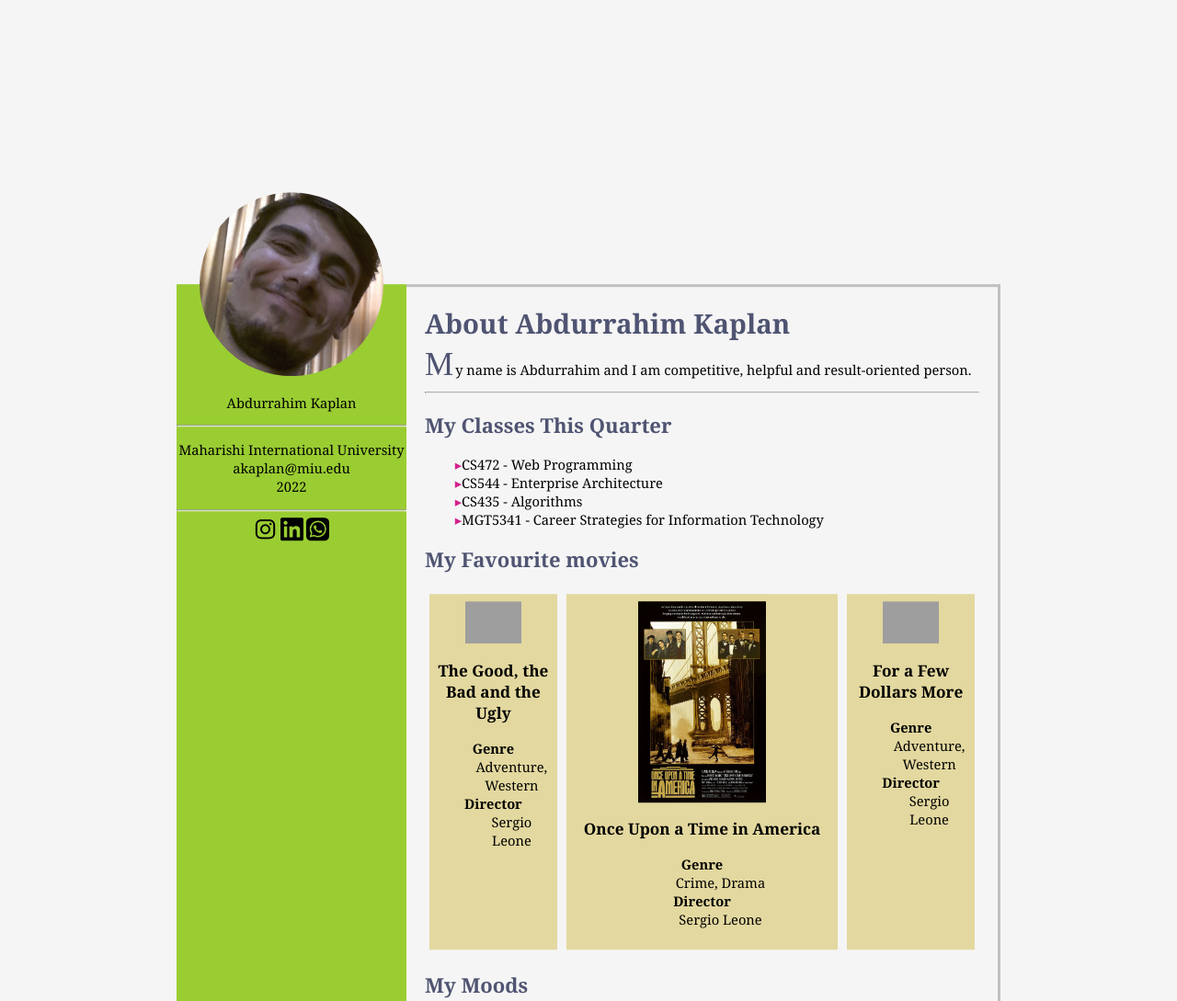
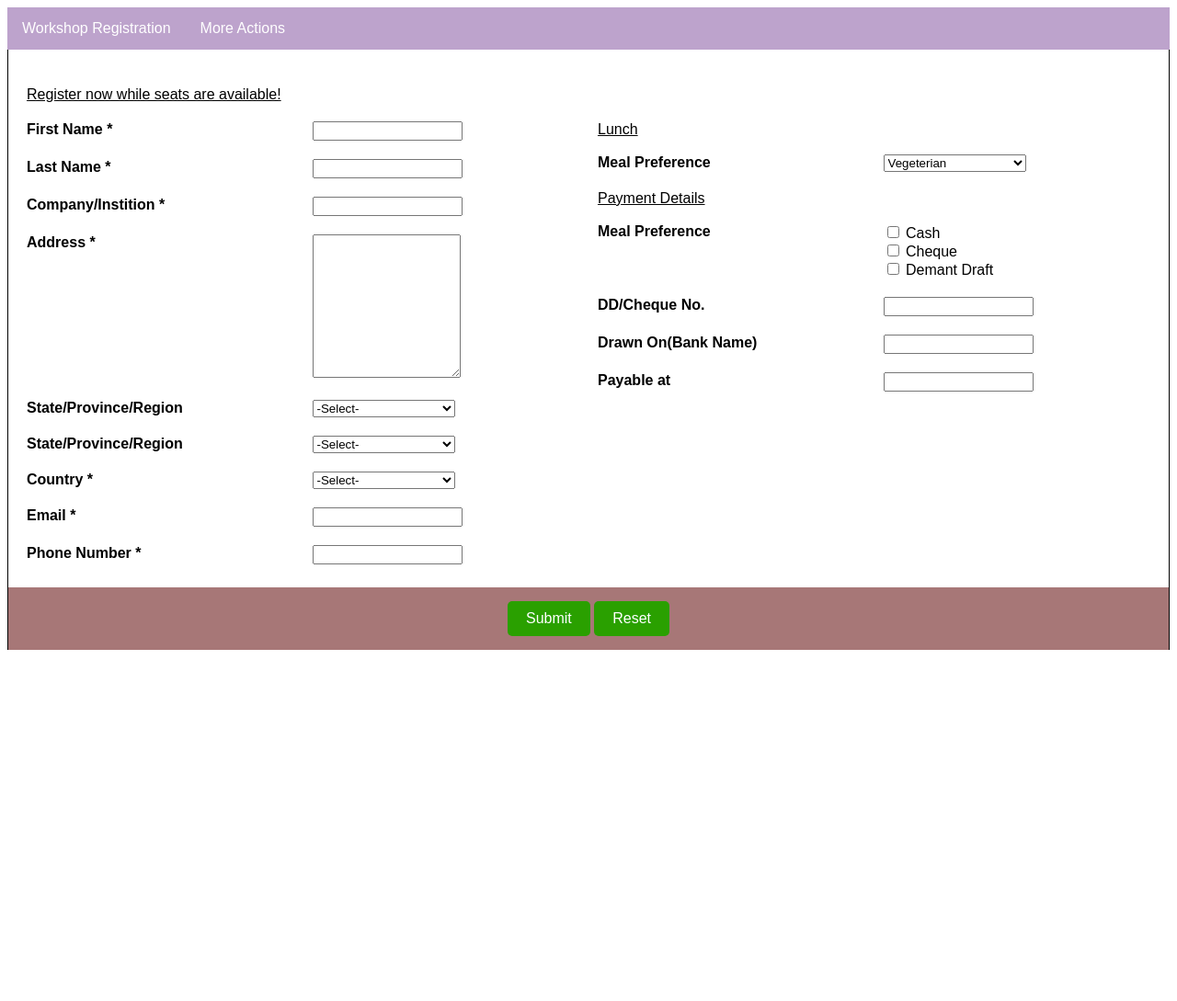
Before and after one commit to aKaplannn/wapLab4, a plain HTML site: page index.html in a window 1280 px wide. Shown: the top 1089 px of the page at 92% size. After the commit the page ends 800 px from the top, so only its background shows below. Drawn offline with Linux system fonts and the light colour scheme; grey boxes are pictures that could not be loaded.

Commit message:
Add files via upload

```diff
--- /dev/null
+++ b/index.css
@@ -0,0 +1,119 @@
+ul {
+    list-style-type: none;
+    margin: 0;
+    padding: 0;
+    overflow: hidden;
+    background-color: #BDA3CC;
+  }
+
+  li {
+    float: left;
+  }
+
+  li a {
+    display: block;
+    color: white;
+    text-align: center;
+    padding: 14px 16px;
+    text-decoration: none;
+  }
+
+  li a:hover {
+    background-color: #111;
+  }
+
+  li a:hover, .dropdown:hover .dropbtn {
+    background-color: gray;
+  }
+
+  li.dropdown {
+    display: inline-block;
+  }
+
+  .dropdown-content {
+    display: none;
+    position: absolute;
+    background-color: gray;
+    min-width: 160px;
+    box-shadow: 0px 8px 16px 0px rgba(0,0,0,0.2);
+    z-index: 1;
+  }
+
+  .dropdown-content a {
+    color: black;
+    padding: 12px 16px;
+    text-decoration: none;
+    display: block;
+    text-align: left;
+  }
+
+  .dropdown-content a:hover {background-color: gray;}
+
+  .dropdown:hover .dropdown-content {
+    display: block;
+  }
+
+
+
+  .left {
+    width: 25%;
+  }
+
+  .right {
+    width: 75%;
+  }
+
+  .row {
+    display: flex;
+  }
+
+  .form{
+    text-align: center;
+    align-items: center;
+  }
+  .submit{
+   align-items: center;
+   text-align: center;
+   margin-top: 25px;
+   padding-top: 15px;
+   padding-bottom: 15px;
+   background-color: #a77777;
+  }
+
+  .column {
+    flex: 50%;
+  }
+  .pt{
+      padding-top: 20px;
+  }
+
+  .button {
+    background-color: #2aa000;
+    border: none;
+    color: white;
+    padding: 10px 20px;
+    text-align: center;
+    border-radius: 5px;
+    text-decoration: none;
+    display: inline-block;
+    font-size: 16px;
+  }
+  .pl{
+    padding-left: 20px;
+   }
+
+   .pr{
+    padding-right: 20px;
+   }
+
+   .pb{
+    padding-bottom: 20px;
+   }
+
+  .field{
+      font-weight: bold;
+  }
+
+  .text-underline {
+    text-decoration: underline;
+  }
--- a/index.html
+++ b/index.html
@@ -1,121 +1,195 @@
 <!DOCTYPE html>
-<!--[if lt IE 7]>      <html class="no-js lt-ie9 lt-ie8 lt-ie7"> <![endif]-->
-<!--[if IE 7]>         <html class="no-js lt-ie9 lt-ie8"> <![endif]-->
-<!--[if IE 8]>         <html class="no-js lt-ie9"> <![endif]-->
-<!--[if gt IE 8]>      <html class="no-js"> <![endif]-->
-<html lang="en">
-
+<html>
 <head>
     <meta charset="utf-8">
+    <title>Assigment4</title>
+    <link rel="stylesheet" media="screen" href="index.css">
     <meta http-equiv="X-UA-Compatible" content="IE=edge">
-    <title>About Me - Abdurrahim Kaplan Personal Home Page</title>
-    <meta name="description" content="This page created for CS472 course. Abdurrahim Kaplan Lab and HW.">
-    <meta name="viewport" content="width=device-width, initial-scale=1">
-    <link rel="stylesheet" href="styleme.css">
+    <meta name="viewport" content="width=device-width, initial-scale=1.0">
+    <link rel="icon" href="./src/img/fav.png" sizes="16x16" />
 </head>
+<body style="font-family: Arial">
 
-<body>
-    <!--[if lt IE 7]>
-            <p class="browsehappy">You are using an <strong>outdated</strong> browser. Please <a href="#">upgrade your browser</a> to improve your experience.</p>
-        <![endif]-->
-    <div class="main-container">
-        <div class="personal-info">
-            <img class="avatar" src="photo.png" alt="profile pic"> <br>
-            <p class="name">Abdurrahim Kaplan</p>
-            <hr>
-            <p>
-                Maharishi International University<br> akaplan@miu.edu
-                <br> 2022
-            </p>
-            <hr>
-            <div class="social-media">
-                <a href="https://instagram.com/akaplan"><img src="icon-insta.png" alt="instagram icon"></a>
-                <a href="https://linkedin.com/in/akaplan"><img src="icon-linkedin.png" alt="icon linkedin"></a>
-                <a href="tel:+16418765432"><img src="icon-whatsapp.png" alt="whatspp icon"></a>
+<ul>
+  <li><a class="active" href="#home">Workshop Registration</a></li>
+  <li class="dropdown">
+    <a href="javascript:void(0)" class="dropbtn">More Actions </a>
+    <div class="dropdown-content">
+      <a href="#">a</a>
+      <a href="#">b</a>
+      <a href="#">c</a>
+      <a href="#">d</a>
     </div>
-            <div class="validator">
-                <a href="http://validator.w3.org/check?uri=referer" onclick="this.href='http://validator.w3.org/check?uri=' +
-       document.URL"><img src="http://www.w3.org/Icons/valid-xhtml10" alt="Valid XHTML!" height="31" width="88" /></a>
-                <a href="http://jigsaw.w3.org/css-validator/check/referer" onclick="this.href='https://jigsaw.w3.org/css-validator/validator?uri=' +
-       document.URL"><img style="border:0;width:88px;height:31px" src="http://jigsaw.w3.org/css-validator/images/vcss-blue" alt="Valid CSS!" /></a>
+  </li>
+
+</ul>
+
+<div  style="border:1px solid black; border-top: none; border-bottom: none;">
+<div class="row pt pl" ><label class="pt" style=" text-decoration: underline;">Register now while seats are available!</label></div>
+<form >
+
+<div class="row pt pl"   >
+
+
+        <div class="column " >
+            <div class="row">
+                <div class="column ">
+                    <label class="field pr">First Name *</label>
+                </div>
+                <div class="column ">
+                    <input type="text"  style="width: 50%;" name="first_name" />
                 </div>
             </div>
-        <div class="about-me">
-            <div class="detail">
-                <h1>About Abdurrahim Kaplan</h1>
-                <p>
-                    My name is Abdurrahim and I am competitive, helpful and result-oriented person.
-                </p>
-                <hr>
-                <h2>My Classes This Quarter</h2>
-                <ul>
-                    <li> CS472 - Web Programming</li>
-                    <li> CS544 - Enterprise Architecture</li>
-                    <li> CS435 - Algorithms</li>
-                    <li> MGT5341 - Career Strategies for Information Technology</li>
-                </ul>
-                <h2>My Favourite movies</h2>
-                <div class="mk-blocks">
-                    <div class="mk-block">
-                        <a href="https://www.imdb.com/title/tt1130884/"> <img class="center" src="gbu.jpg" alt="gbu" width="150"></a>
-                        <div class="movie-details">
-                            <h3>The Good, the Bad and the Ugly</h3>
-                            <dl>
-                                <dt>Genre</dt>
-                                <dd>Adventure, Western</dd>
-                                <dt>Director</dt>
-                                <dd>Sergio Leone</dd>
-                            </dl>
+
+            <div class="row pt">
+                <div class="column ">
+                    <label class="field pr">Last Name *</label>
+                </div>
+                <div class="column ">
+                    <input type="text" style="width: 50%;"  name="last_name" />
                 </div>
             </div>
-                    <div class="mk-block">
-                        <a href="https://www.imdb.com/title/tt7286456/"> <img class="center" src="ouatia.jpg" alt="ouatia" width="150"></a>
-                        <div class="movie-details">
-                            <h3>Once Upon a Time in America</h3>
-                            <dl>
-                                <dt>Genre</dt>
-                                <dd>Crime, Drama</dd>
-                                <dt>Director</dt>
-                                <dd>Sergio Leone</dd>
-                            </dl>
+
+            <div class="row pt">
+                <div class="column ">
+                    <label class="field pr">Company/Instition *</label>
+                </div>
+                <div class="column ">
+                    <input type="text" style="width: 50%;"  name="company" />
                 </div>
             </div>
-                    <div class="mk-block">
-                        <a href="https://www.imdb.com/title/tt2582802/"> <img class="center" src="fafdm.jpg" alt="fafdm" width="150"></a>
-                        <div class="movie-details">
-                            <h3>For a Few Dollars More</h3>
-                            <dl>
-                                <dt>Genre</dt>
-                                <dd>Adventure, Western</dd>
-                                <dt>Director</dt>
-                                <dd>Sergio Leone</dd>
-                            </dl>
+
+            <div class="row pt">
+                <div class="column">
+                    <label class="field ">Address *</label>
+                </div>
+                <div class="column ">
+                    <textarea style="width: 50%;" rows="10">
+
+                    </textarea>
                 </div>
             </div>
+
+            <div class="row pt">
+                <div class="column ">
+                    <label class="field ">State/Province/Region</label>
                 </div>
-                <h2>My Moods</h2>
-                <div class="mk-blocks">
-                    <div class="mk-block">
-                        <img class="center" src="sad.png" alt="sad" width="150">
-                        <div class="movie-details">
-                            Sad
+                <div class="column ">
+                    <select style="width: 50%;">
+                        <option value="1">-Select-</option>
+                    </select>
                 </div>
             </div>
-                    <div class="mk-block">
-                        <img class="center" src="happy.png" alt="happy" width="150">
-                        <div class="movie-details">
-                            Happy
+            <div class="row pt">
+                <div class="column ">
+                    <label class="field ">State/Province/Region</label>
+                </div>
+                <div class="column ">
+                    <select style="width: 50%;">
+                        <option value="1">-Select-</option>
+                    </select>
                 </div>
             </div>
+
+            <div class="row pt">
+                <div class="column ">
+                    <label class="field pr">Country *</label>
                 </div>
-                <h2>Fun Facts About My Neighbors</h2>
-                <ul>
-                    <li> Arda Ağcal: Loves playing FIFA</li>
-                    <li> Uğurcan Güleviz: Loves playing Poker</li>
-                </ul>
+                <div class="column ">
+                    <select style="width: 50%;">
+                        <option value="1">-Select-</option>
+                    </select>
                 </div>
             </div>
+            <div class="row pt">
+                <div class="column ">
+                    <label class="field pr">Email *</label>
                 </div>
+                <div class="column ">
+                    <input type="text" style="width: 50%;"  name="email" />
+                </div>
+            </div>
+            <div class="row pt">
+                <div class="column ">
+                    <label class="field pr">Phone Number *</label>
+                </div>
+                <div class="column ">
+                    <input type="text"style="width: 50%;"   name="phone" />
+                </div>
+            </div>
+
+        </div>
+        <div class="column">
+           <div class="row">
+                <div class="column ">
+                    <label class="text-underline pb">Lunch</label> <br/><br/>
+                    <label class="field pr pt">Meal Preference</label>
+                </div>
+                <div class="column ">
+                    <br/><br/>
+                    <select style="width: 50%;">
+                        <option value="1">Vegeterian</option>
+                        <option value="1">Non-Vegeterian</option>
+                    </select>
+                </div>
+            </div>
+
+            <div class="row pt">
+                <div class="column ">
+                    <label class="text-underline pt">Payment Details</label> <br/><br/>
+                    <label class="field pr pt">Meal Preference</label>
+                </div>
+                <div class="column ">
+                    <br/><br/>
+                    <input type="checkbox" name="Cash" />
+                    <label >Cash</label><br/>
+                    <input type="checkbox" name="Cheque" />
+                    <label >Cheque</label><br/>
+                    <input type="checkbox" name="demand_draft" />
+                    <label >Demant Draft</label><br/>
+                </div>
+            </div>
+
+            <div class="row pt">
+                <div class="row">
+
+                </div>
+                <div class="column ">
+                    <label class="field pr">DD/Cheque No.</label>
+                </div>
+                <div class="column ">
+                    <input type="text" style="width: 50%;"  name="Cheque" />
+                </div>
+            </div>
+
+            <div class="row pt">
+                <div class="column ">
+                    <label class="field pr">Drawn On(Bank Name)</label>
+                </div>
+                <div class="column ">
+                    <input type="text" style="width: 50%;"  name="bank" />
+                </div>
+            </div>
+
+            <div class="row pt">
+                <div class="column ">
+                    <label class="field pr">Payable at</label>
+                </div>
+                <div class="column ">
+                    <input type="text" style="width: 50%;"  name="payable" />
+                </div>
+            </div>
+
+        </div>
+
+</div>
+
+<div class="submit">
+    <button type="submit" class="button">Submit</button>
+    <button type="reset" class="button">Reset</button>
+</div>
+</div>
+</form>
+
 </body>
-
 </html>
```
Lines whose indentation alone changed are shown as unchanged.
